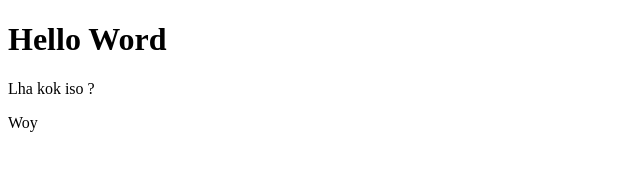
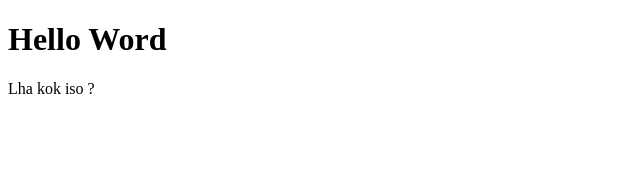
Before and after one commit to its1mple/git-test-gan, a plain HTML site: page index.html in a window 1280 px wide. Shown: the full height of the page, 0-640 px from the left. Drawn offline with Linux system fonts and the light colour scheme.

Commit message:
Hapus pesan

```diff
--- a/index.html
+++ b/index.html
@@ -9,6 +9,5 @@
 <body>
     <h1>Hello Word</h1>
     <p>Lha kok iso ?</p>
-    <p>Woy</p>
 </body>
 </html>
```
